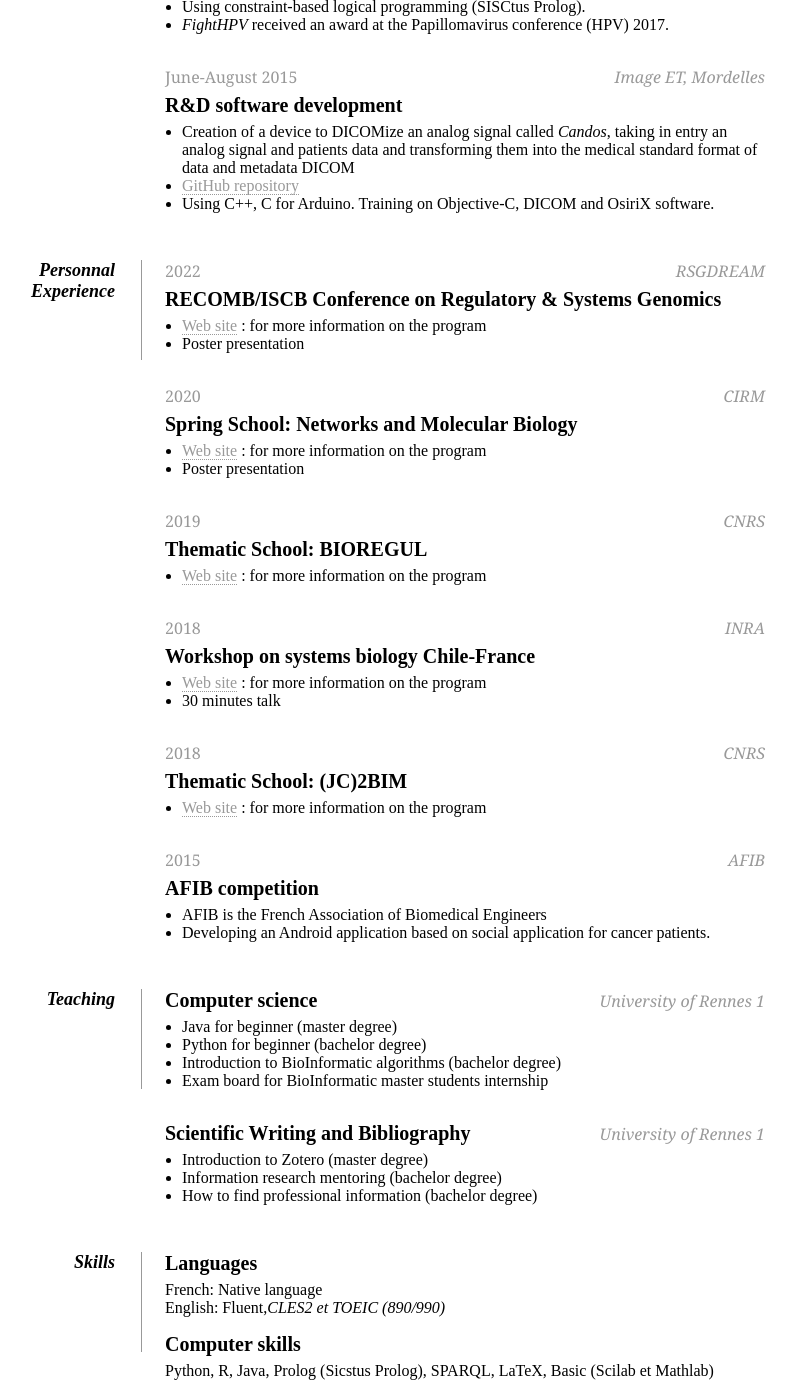
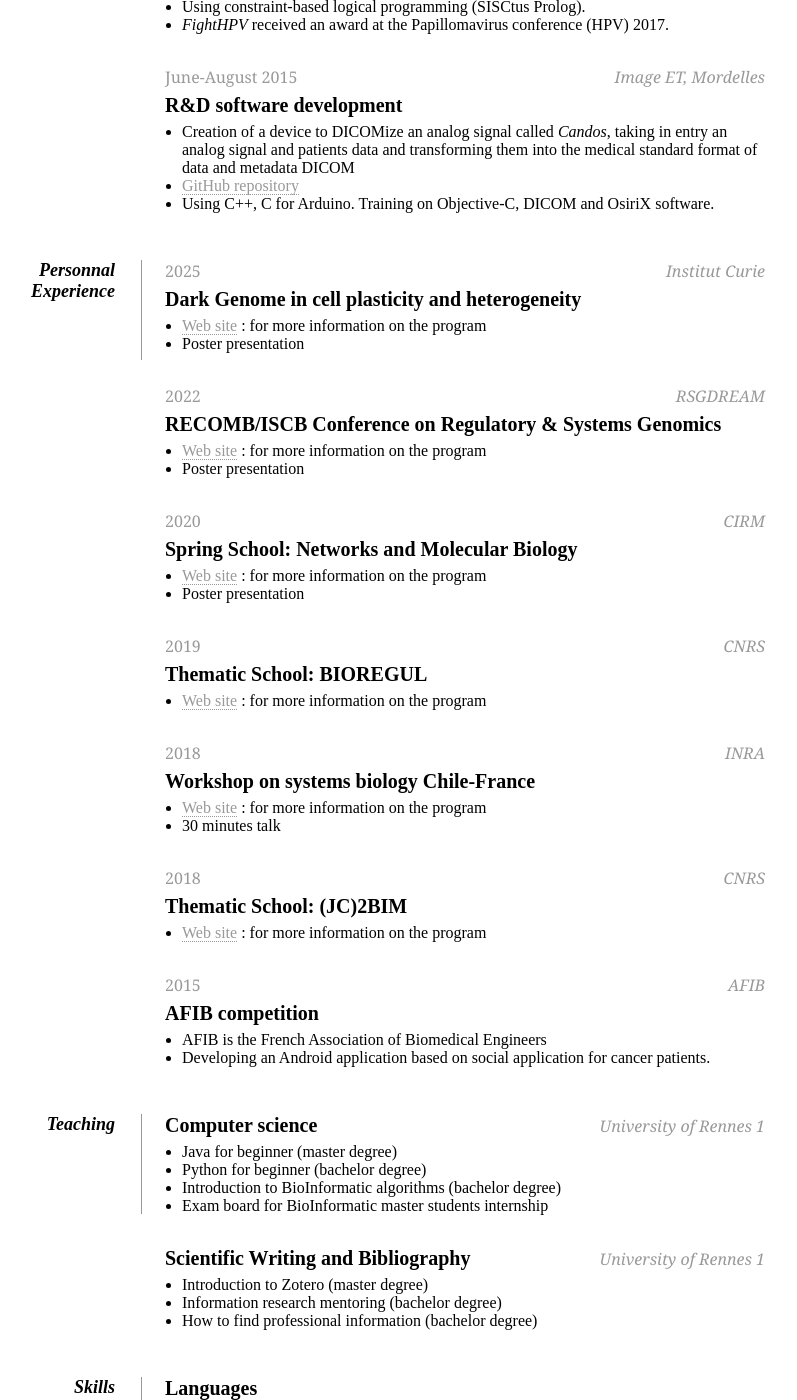
Before and after one commit to mlouarn/mlouarn.github.io, a Jekyll site: the page built from cv/index.html, in a window 1280 px wide and 1400 px high, scrolled down 2058 px. Shown: the whole window, without its empty margins (275-1072 px from the left). Built offline with Jekyll 4.4.1, drawn with Linux system fonts in a browser that asks for light colours; some of the changed text lies outside the part shown.

Commit message:
Update index.html

```diff
--- a/cv/index.html
+++ b/cv/index.html
@@ -127,6 +127,12 @@
 
             <dt>Personnal Experience</dt>
             <dd>
+		<h3>2025<span>Institut Curie</span></h3>
+                <h2>Dark Genome in cell plasticity and heterogeneity</h2>
+                <ul>
+                    <li><a href="https://training.institut-curie.org/courses/non-coding-genome-2025">Web site</a> : for more information on the program</li>
+                    <li>Poster presentation</li>
+                </ul>
 		<h3>2022<span>RSGDREAM</span></h3>
                 <h2>RECOMB/ISCB Conference on Regulatory & Systems Genomics</h2>
                 <ul>
@@ -197,6 +203,10 @@
             <dd class="clear"></dd>
        <dt>Hobbies</dt>
             <dd>
+		<h3>2025</h3>
+		<p>Unit retreat organization board</p>
+		<h3>2024</h3>
+		<p>Emergency response officers (EROs) formation. Valid until 18/10/2026</p>
 		<h3>2023</h3>
                 <p>UBC Cupe union member</p>
 		<h3>2018 – 2020</h3>
```
